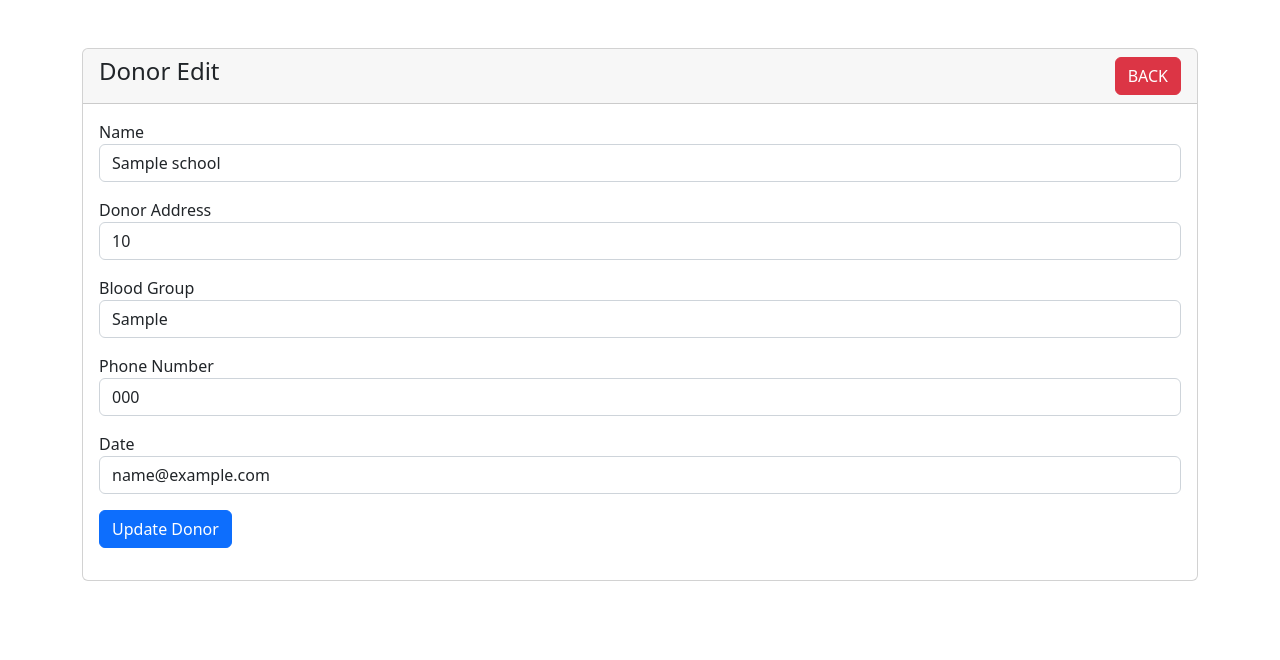
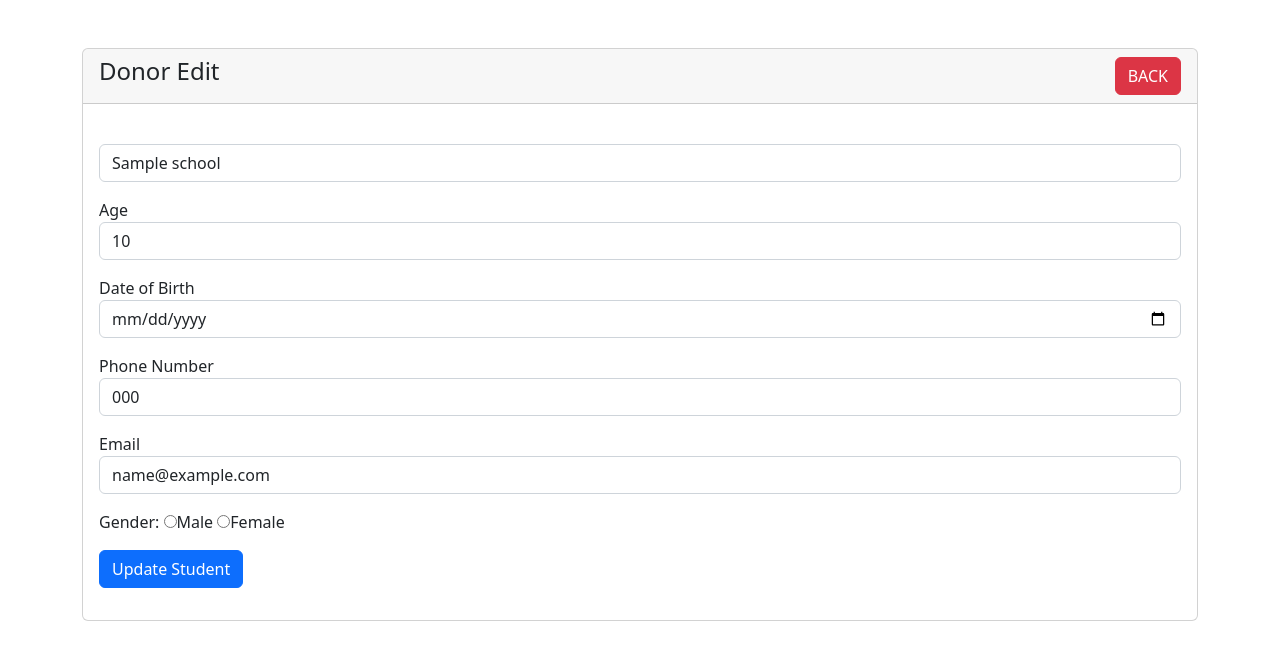
Before and after one commit to nihalmc/school, a PHP site: page /edit.php?id=1 in a window 1280 px wide. Shown: the top 660 px of the page. Run offline with PHP 8.4, Linux system fonts and the light colour scheme; tables that the repository leaves empty or names only in its code hold one stand-in row (values such as "Sample post"); data that the repository does not hold is empty.

Commit message:
second day

```diff
--- a/edit.php
+++ b/edit.php
@@ -8,7 +8,7 @@ require 'dbcon.php';
   <head>
     <meta charset="utf-8">
     <meta name="viewport" content="width=device-width, initial-scale=1">
-    <title>Donor Edit</title>
+    <title>Student Edit</title>
     <link href="https://cdn.jsdelivr.net/npm/bootstrap@5.2.3/dist/css/bootstrap.min.css" rel="stylesheet" integrity="sha384-rbsA2VBKQhggwzxH7pPCaAqO46MgnOM80zW1RWuH61DGLwZJEdK2Kadq2F9CUG65" crossorigin="anonymous">
   </head>
   <body>
@@ -29,43 +29,50 @@ require 'dbcon.php';
                     <?php
                     if(isset($_GET['id']))
                     {
-                        $donor_id = mysqli_real_escape_string($con, $_GET['id']);
-                        $query ="SELECT * FROM school WHERE id='$donor_id' ";
+                        $student_id = mysqli_real_escape_string($con, $_GET['id']);
+                        $query ="SELECT * FROM school WHERE id='$student_id' ";
                         $query_run = mysqli_query($con,$query);
 
 
                        if(mysqli_num_rows($query_run) > 0)
                        {
-                        $donor =mysqli_fetch_array($query_run);
+                        $student =mysqli_fetch_array($query_run);
                         ?>
 
                     <form action="code.php" method="post">
 
 
-                    <input type="hidden" name="donor_id" value="<?= $donor['id']; ?>" >
+                    <input type="hidden" name="student_id" value="<?= $student['id']; ?>" >
                     <div class="mb-3">
-                        <label> Name</label>
-                        <input type="text" name="name" id="" value="<?= $donor['name']; ?>" class="form-control">
+                        <label> </label>
+                        <input type="text" name="name" id="" value="<?= $student['name']; ?>" class="form-control">
                     </div>
                     <div class="mb-3">
-                        <label>Donor Address</label>
-                        <input type="text" name="age" id="" value="<?= $donor['age']; ?>" class="form-control">
+                        <label>Age</label>
+                        <input type="text" name="age" id="" value="<?= $student['age']; ?>" class="form-control">
                     </div>
                     <div class="mb-3">
-                        <label>Blood Group</label>
-                        <input type="text" name="dbrith" id="" value="<?= $donor['dbrith']; ?>" class="form-control">
+                        <label>Date of Birth</label>
+                        <input type="date" name="dbrith" id="" value="<?= $student['dbrith']; ?>" class="form-control">
                     </div>
                     <div class="mb-3">
                         <label>Phone Number</label>
-                        <input type="text" name="phone" id="" value="<?= $donor['phone']; ?>" class="form-control">
+                        <input type="text" name="phone" id="" value="<?= $student['phone']; ?>" class="form-control">
                     </div>
                     <div class="mb-3">
-                        <label>Date</label>
-                        <input type="email" name="email" id="" value="<?= $donor['email']; ?>" class="form-control">
+                        <label>Email</label>
+                        <input type="email" name="email" id="" value="<?= $student['email']; ?>" class="form-control">
+                    </div>
+                    <div class="mb-3">
+                        <label>Gender:</label>
+                        <input type="radio" name="gender" value="Male" <?php if($gender == 'Male'){ echo "checked";} ?> >Male
+
+                         <input type="radio" name="gender" value="Female" <?php if($gender == 'Female'){ echo "checked";} ?>>Female
+
                     </div>
                     <div class="mb-3">
 
-                        <button type="submit" name="update_student" class="btn btn-primary">Update Donor</button>
+                        <button type="submit" name="update_student" class="btn btn-primary">Update Student</button>
                     </div>
                     </form>
                     <?php
--- a/index.php
+++ b/index.php
@@ -34,6 +34,7 @@ require 'dbcon.php';
                         <th>Date of Birth</th>
                         <th>Phone</th>
                         <th>Email</th>
+                        <th>Gander</th>
                         <th>Action</th>
                     </tr>
                 </thead>
@@ -57,6 +58,7 @@ require 'dbcon.php';
                          <td><?= $student['dbrith']; ?></td>
                          <td><?= $student['phone']; ?></td>
                          <td><?= $student['email']; ?></td>
+                         <td><?= $student['gender']; ?></td>
                          <td>
                             <a href="view.php?id=<?= $student['id'];?>" class="btn btn-info btn-sm">View</a>
                             <a href="edit.php?id=<?= $student['id'];?>" class="btn btn-success btn-sm">Edit</a>
```
Also changed, not shown: add.php (+8 -2 lines), code.php (+6 -4 lines), view.php (+4 -4 lines).
